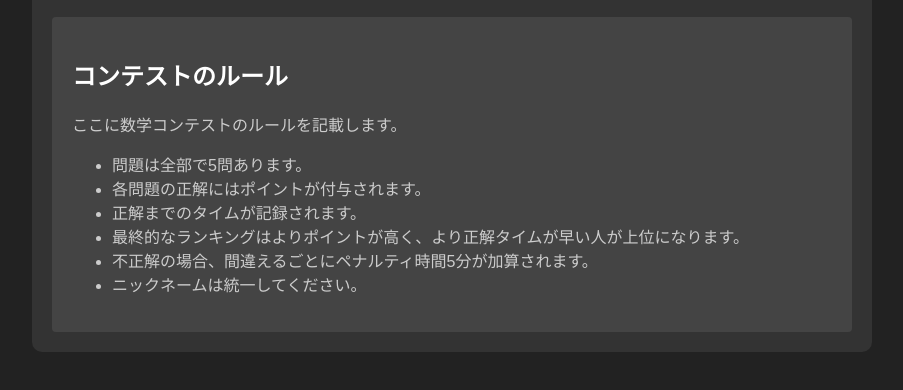
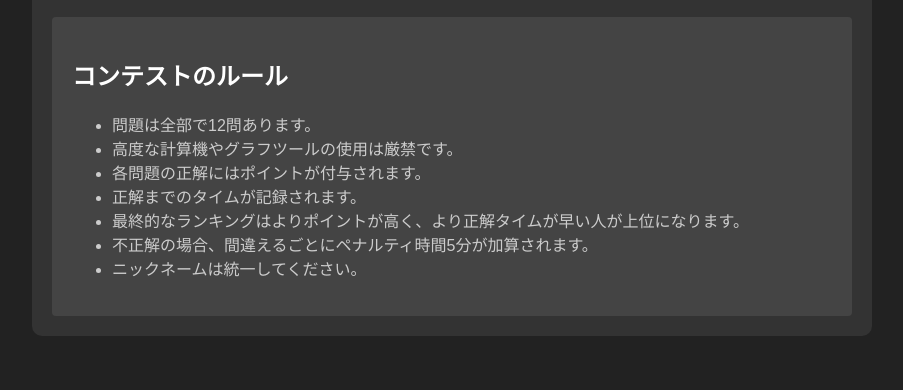
Before and after one commit to Nickname-kun/Local-Math-Contest-Sample, a plain HTML site: page rules.html in a window 1280 px wide. Shown: the part 186-576 px from the top of the page, without its empty margins (188-1091 px from the left). Drawn offline with Linux system fonts and the light colour scheme.

Commit message:
Update rules.html

```diff
--- a/rules.html
+++ b/rules.html
@@ -51,9 +51,9 @@
         </div>
         <div class="rules">
             <h2>コンテストのルール</h2>
-            <p>ここに数学コンテストのルールを記載します。</p>
             <ul>
-                <li>問題は全部で5問あります。</li>
+                <li>問題は全部で12問あります。</li>
+                <li>高度な計算機やグラフツールの使用は厳禁です。</li>
                 <li>各問題の正解にはポイントが付与されます。</li>
                 <li>正解までのタイムが記録されます。</li>
                 <li>最終的なランキングはよりポイントが高く、より正解タイムが早い人が上位になります。</li>
```
